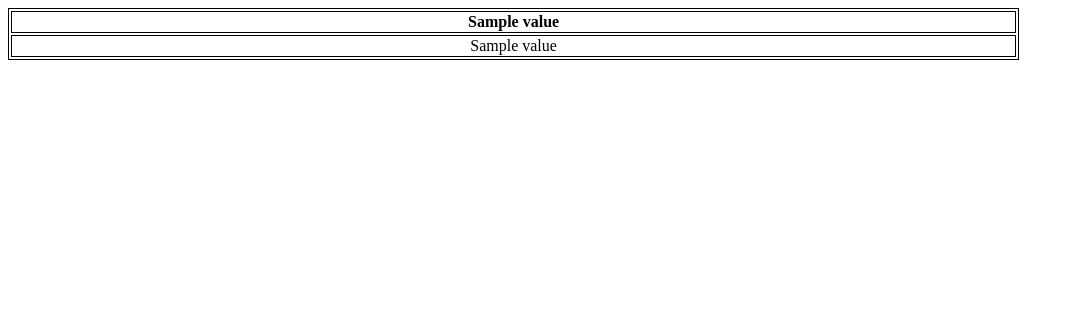
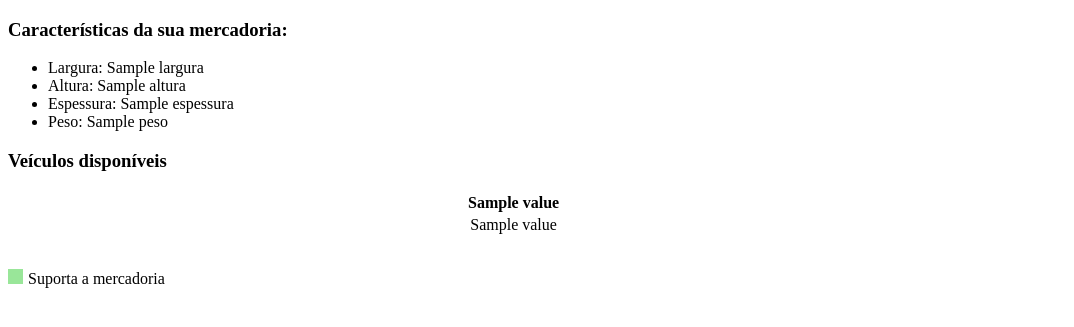
Before and after one commit to igorkf/DM-challenge, a FastAPI app: template app/templates/index.html in a window 1280 px wide. Shown: the top 327 px of the page, without its empty margins (0-1074 px from the left). Run offline with FastAPI, Linux system fonts and the light colour scheme; the template is opened without the code that fills it: most values are stand-ins (such as "Sample title", 1, 10 or a date in 2020).

Commit message:
added query parameters based on pydantic model

```diff
--- a/app/main.py
+++ b/app/main.py
@@ -1,9 +1,9 @@
-from fastapi import FastAPI, Request, HTTPException
+from fastapi import FastAPI, Request, HTTPException, Depends
 from fastapi.responses import HTMLResponse
 from fastapi.templating import Jinja2Templates
 
 from .problema_1 import fibo
-from .problema_2 import plataformas
+from .problema_2 import plataformas, Transporte
 
 
 app = FastAPI()
@@ -31,9 +31,17 @@ async def fibonacci(n: int):
 
 
 @app.get('/transporte', response_class=HTMLResponse)
-async def show_vehicle_options(request: Request):
+async def show_vehicle_options(request: Request, model: Transporte = Depends()):
+    for x in plataformas:
+        if model.largura <= x['largura_max'] and model.altura <= x['altura_max'] and model.espessura <= x['espessura_max'] and model.peso <= x['peso_max']:
+            x['possui_requisitos'] = 'Sim'
+        else:
+            x['possui_requisitos'] = 'Não'
+
     context = {
         'request': request,
-        'plataformas': plataformas
+        'plataformas': plataformas,
+        'model': model
     }
+
     return templates.TemplateResponse('index.html', context=context)
--- a/app/templates/index.html
+++ b/app/templates/index.html
@@ -8,12 +8,41 @@
           width: 80%;
         }
         table, td, th {
-          border: 1px solid black;
           text-align: center;
+        }
+        .highlight td {
+          background-color: #99e699;
+        }
+        #legenda {
+          margin-top: 2rem;
+        }
+        #legenda span {
+          display: block;
+          margin: 1px 3px 0px 0px;
+        }
+        span:before {
+          content: "";
+          display: inline-block;
+          width: 15px;
+          height: 15px;
+          margin-right: 5px;
+        }
+        .square:before {
+          background-color: #99e699;
         }
     </style>
 </head>
 <body>
+
+<h3>Características da sua mercadoria:</h3>
+  <ul>
+    <li>Largura: {{model.largura}}
+    <li>Altura: {{model.altura}}
+    <li>Espessura: {{model.espessura}}
+    <li>Peso: {{model.peso}}
+  </ul>
+
+<h3>Veículos disponíveis</h3>
 
 <table>
   <!-- header -->
@@ -27,13 +56,25 @@
 
   <!-- rows -->
   {% for dict_item in plataformas %}
-    <tr>
-        {% for value in dict_item.values() %}
-            <td>{{ value }}</td>
-        {% endfor %}
-    </tr>
+    {% if dict_item.possui_requisitos == "Sim" %}
+      <tr class="highlight">
+          {% for value in dict_item.values() %}
+              <td>{{ value }}</td>
+          {% endfor %}
+      </tr>
+    {% else %}
+      <tr>
+          {% for value in dict_item.values() %}
+              <td>{{ value }}</td>
+          {% endfor %}
+      </tr>
+    {% endif %}
   {% endfor %}
 </table>
 
+<div id="legenda">
+  <span class='square'>Suporta a mercadoria</span>
+</div>
+
 </body>
 </html>
```
Also changed, not shown: app/problema_2/__init__.py (+16 -0 lines).
